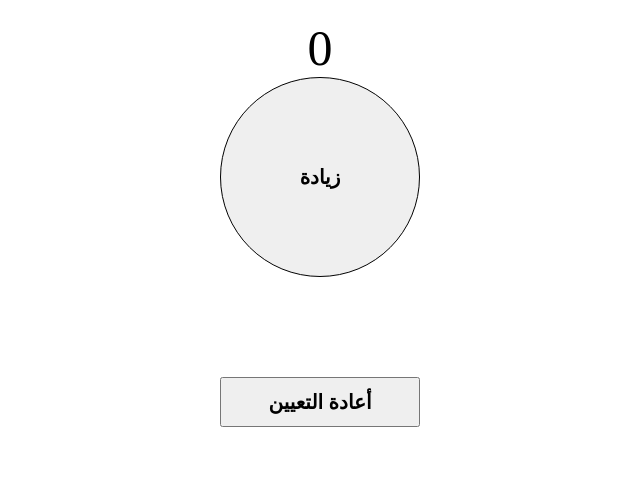
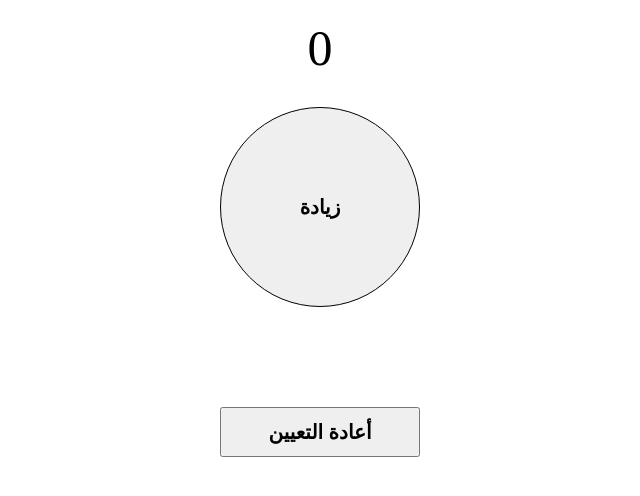
Before and after one commit to ScriptKid4you/online-countNum, a plain HTML site: page index.html in a window 1280 px wide. Shown: the part 62-558 px from the top of the page, without its empty margins (320-960 px from the left). Drawn offline with Linux system fonts and the light colour scheme.

Commit message:
Update style.css

```diff
--- a/style.css
+++ b/style.css
@@ -26,7 +26,7 @@ p {
 }
 
 .countBtn1 {
-  margin: 0 0 100px 0;
+  margin: 30px 0 100px 0;
   font-size: 20px;
   font-weight: bold;
   border-radius: 50%;
```
